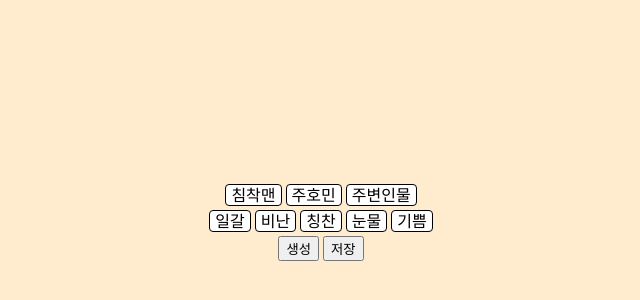
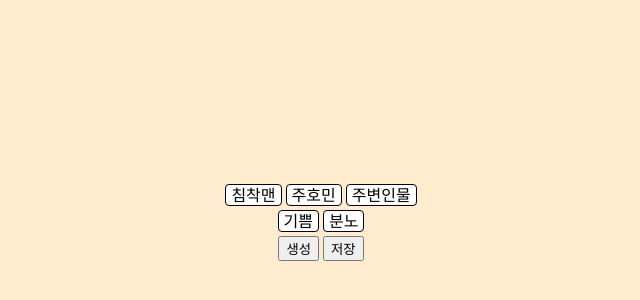
Before and after one commit to OnLee3/random-chim, a React (Vite) app: page / in a window 1280 px wide. Shown: the part 330-630 px from the top of the page, without its empty margins (319-959 px from the left). Built offline with nearby package versions, Linux system fonts and the light colour scheme.

Commit message:
[Chore]: 인물, 감정 카테고리 정리

```diff
--- a/src/components/Edits.tsx
+++ b/src/components/Edits.tsx
@@ -5,31 +5,22 @@ export default function Edits() {
     <div className="edits">
       <section>
         <ul className="filter-list">
-          <li className="filter-list__people" id="chim">
+          <li className="filter-list__people" id="침착맨">
             침착맨
           </li>
-          <li className="filter-list__people" id="pearl">
+          <li className="filter-list__people" id="주호민">
             주호민
           </li>
-          <li className="filter-list__people" id="others">
+          <li className="filter-list__people" id="주변인물">
             주변인물
           </li>
         </ul>
         <ul className="filter-list">
-          <li className="filter-list__emotion" id="ilgal">
-            일갈
-          </li>
-          <li className="filter-list__emotion" id="blame">
-            비난
-          </li>
-          <li className="filter-list__emotion" id="praise">
-            칭찬
-          </li>
-          <li className="filter-list__emotion" id="cry">
-            눈물
-          </li>
           <li className="filter-list__emotion" id="joy">
             기쁨
+          </li>
+          <li className="filter-list__emotion" id="angry">
+            분노
           </li>
         </ul>
       </section>
```
